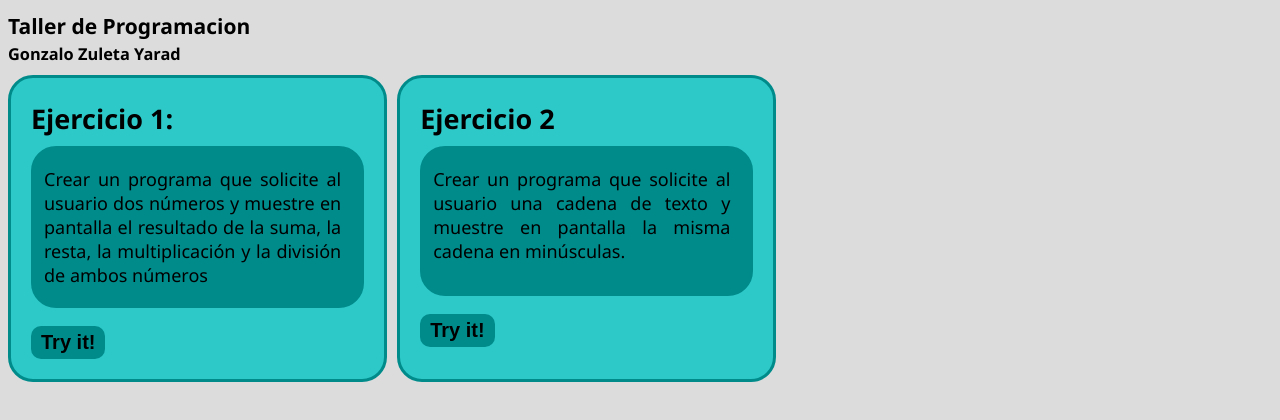
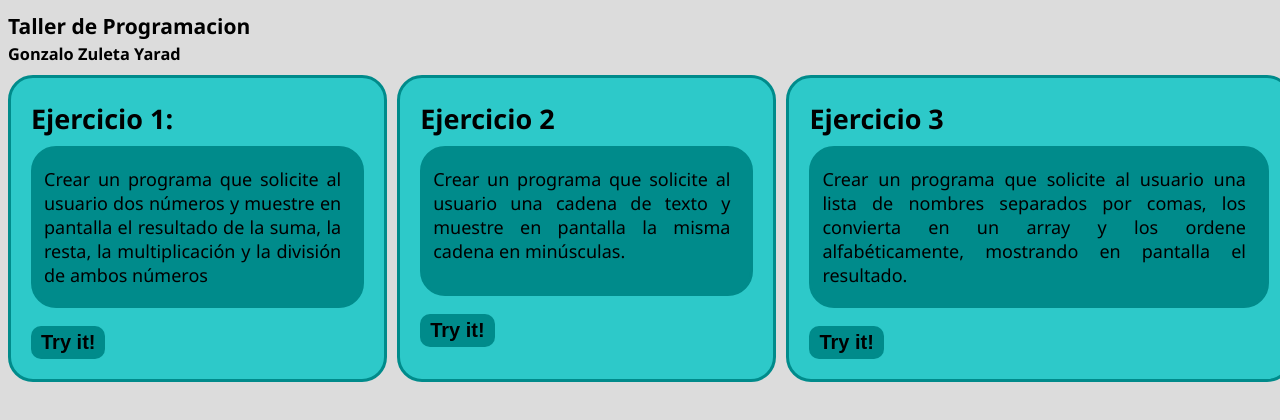
Before and after one commit to Shibobu/Taller_Programacion, a plain HTML site: page Trabajo Practico JS/Ejercicio1/Ejercicio1.html in a window 1280 px wide. Shown: the part 76-496 px from the top of the page. Drawn offline with Linux system fonts and the light colour scheme.

Commit message:
AHHHHHHHHH

```diff
--- a/Trabajo Practico JS/Ejercicio1/Ejercicio1.html
+++ b/Trabajo Practico JS/Ejercicio1/Ejercicio1.html
@@ -68,6 +68,29 @@
                     <div><button onclick="clear_all()"></button></div>
                 </div>
             </div>
+            <div class = "Ejercicio 3">
+                <h1>Ejercicio 3</h1>
+                <div class = "Text">
+                    <p>
+                        Crear un programa que solicite al usuario una lista de nombres
+                        separados por comas, los convierta en un array y los ordene alfabéticamente,
+                        mostrando en pantalla el resultado.
+                    </p>
+                </div>
+                <div onclick="ejercicio('Ej3_Containers')" class = "button">
+                    <button>
+                        Try it!
+                    </button>
+                </div>
+                <div id = 'Ej3_Containers' class="Exercises three">
+                    <div><textarea name="Lista de nombres" id="Text_areanames"
+                        cols="40" rows="10" class="InputText name" placeholder="Ingrese una serie de nombres separados por comas"></textarea>
+                    </div>
+                    <div><button onclick="splitting('Ej3_Containers')">Resolve</button></div>
+                    <div><button onclick="hide('Ej3_Containers')">Hide</button></div>
+                    <div><button onclick="clear_container('Ej3_Containers')">Clear</button></div>
+                </div>
+            </div>
 
             <script type="text/javascript",src="Ej1_Script.py">
                 clear_all()
```
